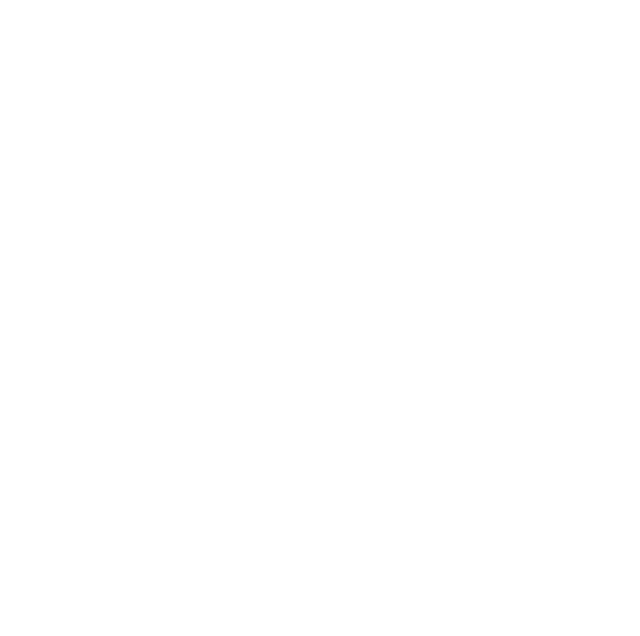
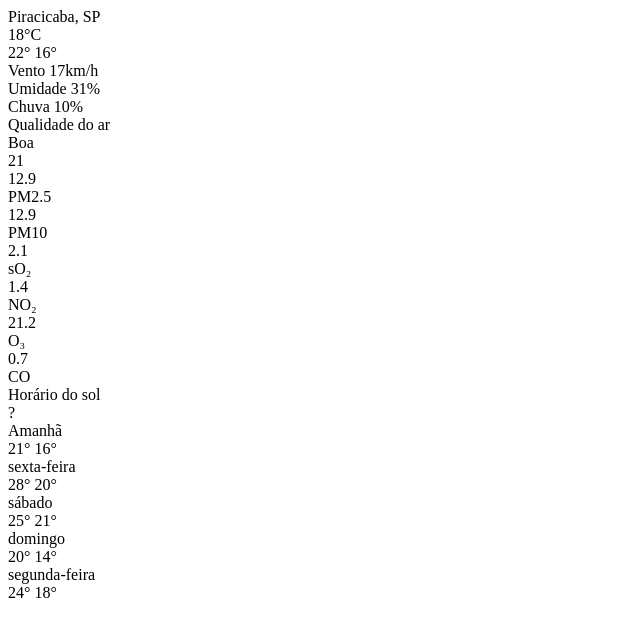
Before and after one commit to ferrande/rocketseat-weather-page, a plain HTML site: page index.html in a window 1280 px wide. Shown: the whole page, without its empty margins (0-640 px from the left). Drawn offline with Linux system fonts and the light colour scheme.

Commit message:
Added basic html

```diff
--- a/index.html
+++ b/index.html
@@ -4,7 +4,48 @@
     <meta charset="UTF-8" />
     <meta http-equiv="X-UA-Compatible" content="IE=edge" />
     <meta name="viewport" content="width=device-width, initial-scale=1.0" />
-    <title>Document</title>
+    <title>Weather</title>
   </head>
-  <body></body>
+  <body>
+    <div class="wrapper">
+      <div class="current-weather-div">
+        <div>Piracicaba, SP</div>
+        <div>18°C<br />22° 16°</div>
+        <div>
+          <div>Vento 17km/h</div>
+          <div>Umidade 31%</div>
+          <div>Chuva 10%</div>
+        </div>
+      </div>
+
+      <div class="air-quality-div">
+        <div>Qualidade do ar</div>
+        <div>
+          Boa <br />
+          21
+        </div>
+        <div>
+          <div>12.9 <br />PM2.5</div>
+          <div>12.9 <br />PM10</div>
+          <div>2.1 <br />sO₂</div>
+          <div>1.4 <br />NO₂</div>
+          <div>21.2 <br />O₃</div>
+          <div>0.7 <br />CO</div>
+        </div>
+      </div>
+
+      <div class="sun-div">
+        <div>Horário do sol</div>
+        <div>?</div>
+      </div>
+
+      <div class="five-day-forecast-div">
+        <div>Amanhã <br />21° 16°</div>
+        <div>sexta-feira <br />28° 20°</div>
+        <div>sábado <br />25° 21°</div>
+        <div>domingo <br />20° 14°</div>
+        <div>segunda-feira <br />24° 18°</div>
+      </div>
+    </div>
+  </body>
 </html>
```
